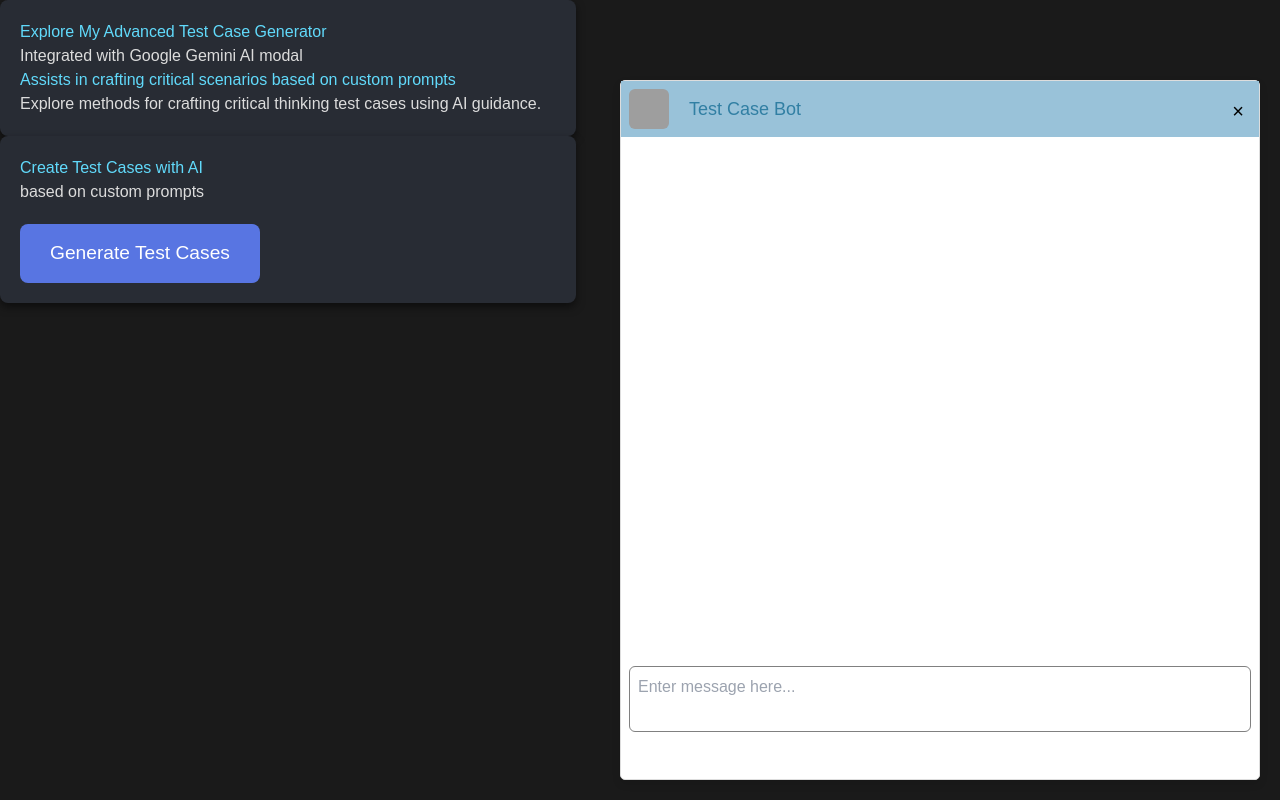
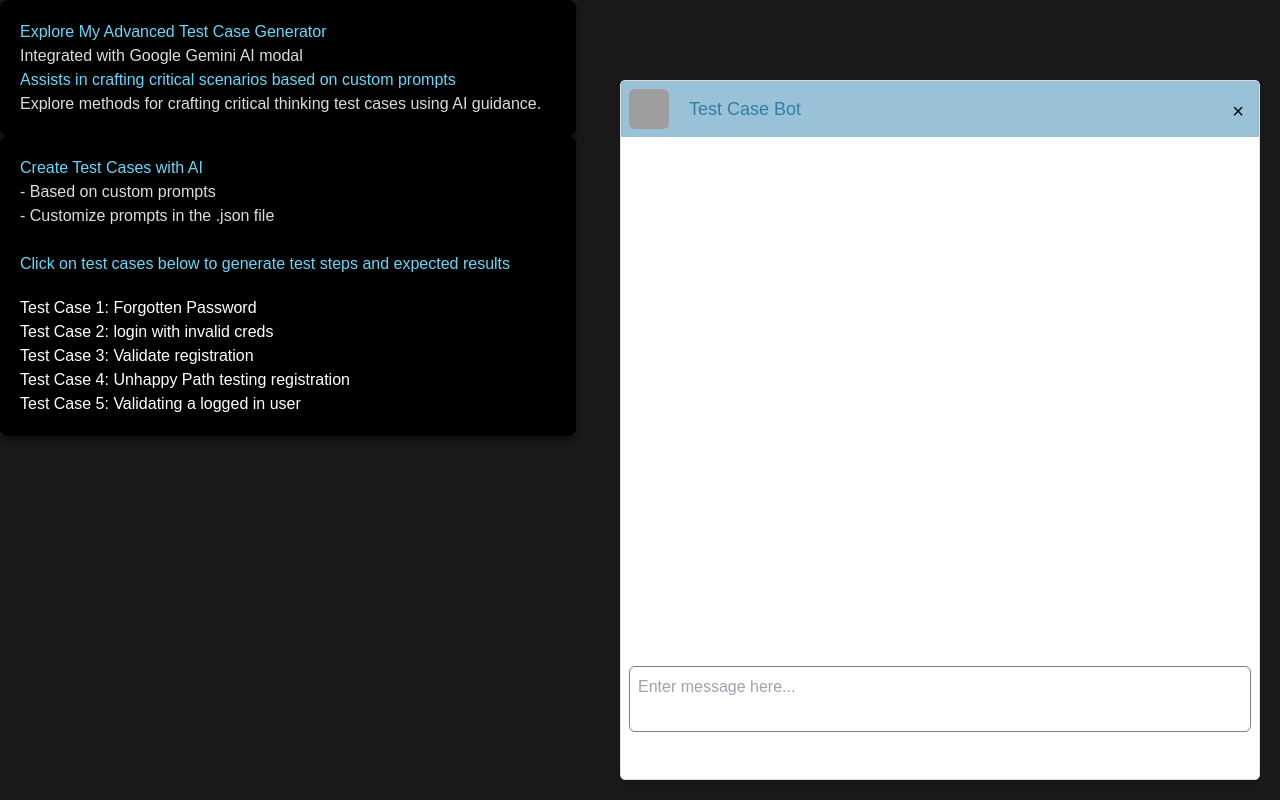
Before and after one commit to bennhub/ai-qa-test-buddy, a website built with Vite: page index.html in a window 1280 px wide. Built offline with nearby package versions, Linux system fonts and the light colour scheme; some packages are replaced by stand-ins of ours; no server answers; grey boxes are pictures that could not be loaded.

Commit message:
added test cases in list format

```diff
--- a/index.html
+++ b/index.html
@@ -12,20 +12,24 @@
 <body>
     <!-- Chatbot Description -->
     <div class="section">
-        <h1>Explore My Advanced Test Case Generator </h1>
+        <h1>Explore My Advanced Test Case Generator</h1>
         <p>Integrated with Google Gemini AI modal</p>
-        <h2>Assists in crafting critical scenarios based on custom prompts </h2>
+        <h2>Assists in crafting critical scenarios based on custom prompts</h2>
         <p>Explore methods for crafting critical thinking test cases using AI guidance.</p>
     </div>
 
-    <!-- Button to generate test cases -->
+    <!-- List to generate test cases -->
     <div class="section">
         <h1>Create Test Cases with AI</h1>
-        <p>based on custom prompts</p>
+        <p> - Based on custom prompts</p>
+        <p> - Customize prompts in the .json file</p>
+
+        <br>
+        <h1>Click on test cases below to generate test steps and expected results</h1>
         <div id="case-container">
-            <button id="create-tests-button" class="create-tests-button">
-                Generate Test Cases
-            </button>
+            <ul id="test-case-list" class="test-case-list">
+                <!-- Test cases will be dynamically populated here -->
+            </ul>
         </div>
     </div>
 
--- a/main.js
+++ b/main.js
@@ -118,20 +118,24 @@ async function loadTestCases() {
   }
 }
 
-// Event handling for the button click
-const createTestButton = document.getElementById('create-tests-button');
+// Function to display test cases as clickable list items
+async function displayTestCases() {
+  const testCases = await loadTestCases();
+  const testCaseList = document.getElementById('test-case-list');
 
-createTestButton.addEventListener('click', async () => {
-  try {
-    const testCases = await loadTestCases();
-    const combinedTests = testCases.map(tc => `${tc.title}\n${tc.details}`).join('\n');
+  testCases.forEach((testCase, index) => {
+    const listItem = document.createElement('li');
+    listItem.textContent = testCase.title;
+    listItem.classList.add('test-case-item');
+    listItem.addEventListener('click', async () => {
+      const aiResponse = await getResponse(`show me test cases: ${testCase.title}\n${testCase.details}`);
+      const chatArea = document.getElementById("chat-container");
+      const md_text = md().render(aiResponse);
+      chatArea.innerHTML += aiDiv(md_text);
+    });
+    testCaseList.appendChild(listItem);
+  });
+}
 
-    console.log("create test cases:", combinedTests);
-    const aiResponse = await getResponse(`show me common test cases: ${combinedTests}`);
-    const chatArea = document.getElementById("chat-container");
-    const md_text = md().render(aiResponse);
-    chatArea.innerHTML += aiDiv(md_text);
-  } catch (error) {
-    console.error("Error getting AI response for test cases:", error);
-  }
-});
+// Load and display test cases when the page loads
+document.addEventListener("DOMContentLoaded", displayTestCases);
```
Also changed, not shown: style.css.
